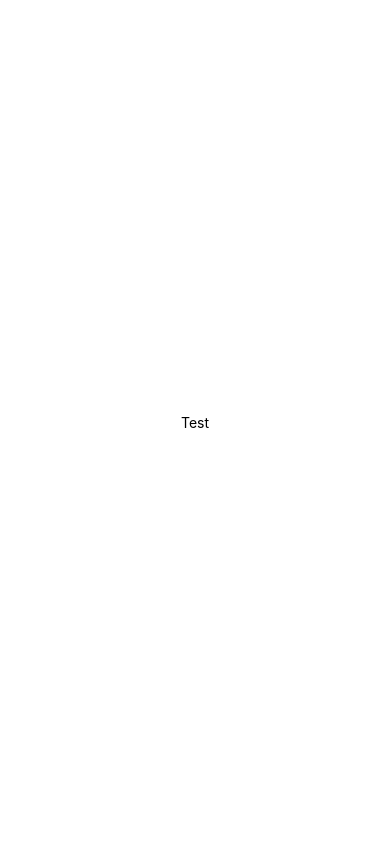
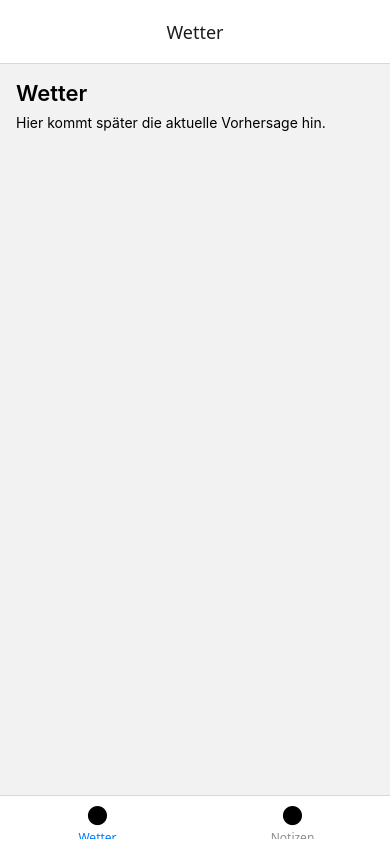
Before and after one commit to ZenoPrisma/GYLT, a React Native app in the folder gylt/: screen / in a window 390 px wide. Built offline with nearby package versions, Linux system fonts and the light colour scheme.

Commit message:
feat/first_Note_structure

```diff
--- a/gylt/src/App.tsx
+++ b/gylt/src/App.tsx
@@ -1,20 +1,13 @@
-import { StatusBar } from 'expo-status-bar';
-import { StyleSheet, Text, View } from 'react-native';
+// src/App.tsx
+import React from "react";
+import { StatusBar } from "react-native";
+import ModuleContainer from "./navigation/ModuleContainer";
 
 export default function App() {
   return (
-    <View style={styles.container}>
-      <Text>Test</Text>
-      <StatusBar style="auto" />
-    </View>
+    <>
+      <StatusBar />
+      <ModuleContainer />
+    </>
   );
 }
-
-const styles = StyleSheet.create({
-  container: {
-    flex: 1,
-    backgroundColor: '#fff',
-    alignItems: 'center',
-    justifyContent: 'center',
-  },
-});
--- /dev/null
+++ b/gylt/src/modules/notes/Notes.styles.ts
@@ -0,0 +1,17 @@
+// src/modules/notes/Notes.styles.ts
+import { StyleSheet } from "react-native";
+
+export const styles = StyleSheet.create({
+  container: { flex: 1, padding: 16, gap: 12 },
+  title: { fontSize: 22, fontWeight: "600" },
+  row: { flexDirection: "row", alignItems: "center", gap: 8 },
+  input: {
+    flex: 1,
+    borderWidth: 1,
+    borderColor: "#ddd",
+    paddingHorizontal: 10,
+    paddingVertical: 8,
+    borderRadius: 8,
+  },
+  noteItem: { fontSize: 16 },
+});
--- /dev/null
+++ b/gylt/src/modules/notes/Notes.tsx
@@ -0,0 +1,80 @@
+// src/modules/notes/Notes.tsx
+import React, { useEffect, useState } from "react";
+import { View, Text, TextInput, Button, FlatList, Alert } from "react-native";
+import { styles } from "./Notes.styles";
+import AsyncStorage from "@react-native-async-storage/async-storage";
+
+const STORAGE_KEY = "notes.v1";
+
+export function NotesScreen() {
+  const [text, setText] = useState("");
+  const [notes, setNotes] = useState<string[]>([]);
+  const [loaded, setLoaded] = useState(false);
+
+  // Laden beim Start
+  useEffect(() => {
+    (async () => {
+      try {
+        const raw = await AsyncStorage.getItem(STORAGE_KEY);
+        if (raw) setNotes(JSON.parse(raw));
+      } catch (e) {
+        console.warn("Load notes failed", e);
+      } finally {
+        setLoaded(true);
+      }
+    })();
+  }, []);
+
+  // Speichern bei Änderungen (nachdem initial geladen wurde)
+  useEffect(() => {
+    if (!loaded) return;
+    (async () => {
+      try {
+        await AsyncStorage.setItem(STORAGE_KEY, JSON.stringify(notes));
+      } catch (e) {
+        console.warn("Save notes failed", e);
+      }
+    })();
+  }, [notes, loaded]);
+
+  const addNote = () => {
+    if (!text.trim()) return;
+    setNotes((n) => [text.trim(), ...n]);
+    setText("");
+  };
+
+  const clearAll = async () => {
+    Alert.alert("Alle Notizen löschen?", "Das kann nicht rückgängig gemacht werden.", [
+      { text: "Abbrechen", style: "cancel" },
+      { text: "Löschen", style: "destructive", onPress: () => setNotes([]) },
+    ]);
+  };
+
+  return (
+    <View style={styles.container}>
+      <Text style={styles.title}>Notizen</Text>
+
+      <View style={styles.row}>
+        <TextInput
+          style={styles.input}
+          placeholder="Neue Notiz…"
+          value={text}
+          onChangeText={setText}
+          onSubmitEditing={addNote}
+          returnKeyType="done"
+        />
+        <Button title="Add" onPress={addNote} />
+      </View>
+
+      <FlatList
+        data={notes}
+        keyExtractor={(item, idx) => item + idx}
+        renderItem={({ item }) => <Text style={styles.noteItem}>• {item}</Text>}
+        contentContainerStyle={{ gap: 8, paddingBottom: 24 }}
+        ListEmptyComponent={<Text>Noch keine Notizen.</Text>}
+      />
+
+      <Button title="Alle löschen" onPress={clearAll} />
+    </View>
+  );
+}
--- /dev/null
+++ b/gylt/src/modules/registry.ts
@@ -0,0 +1,22 @@
+// src/modules/registry.ts
+import type { ComponentType } from "react";
+import { NotesScreen } from ".//notes/Notes";
+import { WeatherScreen } from ".//weather/Weather";
+
+export type ModuleId = "weather" | "notes";
+
+export type AppModule = {
+  id: ModuleId;
+  title: string;
+  tabIcon?: string; // optional: später für Icons
+  component: ComponentType<any>;
+  enabled: boolean;
+};
+
+export const MODULES: AppModule[] = [
+  { id: "weather", title: "Wetter", component: WeatherScreen, enabled: true },
+  { id: "notes",   title: "Notizen", component: NotesScreen,   enabled: true },
+];
+
+// Praktischer Helper: Nur aktivierte Module liefern
+export const getEnabledModules = () => MODULES.filter(m => m.enabled);
--- /dev/null
+++ b/gylt/src/modules/weather/Weather.styles.ts
@@ -0,0 +1,7 @@
+// src/modules/weather/Weather.styles.ts
+import { StyleSheet } from "react-native";
+
+export const styles = StyleSheet.create({
+  container: { flex: 1, padding: 16, gap: 8, justifyContent: "flex-start" },
+  title: { fontSize: 22, fontWeight: "600" },
+});
--- /dev/null
+++ b/gylt/src/modules/weather/Weather.tsx
@@ -0,0 +1,14 @@
+// src/modules/weather/Weather.tsx
+import React from "react";
+import { View, Text } from "react-native";
+import { styles } from ".//Weather.styles";
+
+export function WeatherScreen() {
+  // Später: echte Wetter-API, Standort etc.
+  return (
+    <View style={styles.container}>
+      <Text style={styles.title}>Wetter</Text>
+      <Text>Hier kommt später die aktuelle Vorhersage hin.</Text>
+    </View>
+  );
+}
--- /dev/null
+++ b/gylt/src/navigation/ModuleContainer.tsx
@@ -0,0 +1,35 @@
+// src/navigation/ModuleContainer.tsx
+import React from "react";
+import { NavigationContainer } from "@react-navigation/native";
+import { createBottomTabNavigator } from "@react-navigation/bottom-tabs";
+import { getEnabledModules } from "../modules/registry";
+import { Text } from "react-native";
+
+const Tab = createBottomTabNavigator();
+
+export default function ModuleContainer() {
+  const mods = getEnabledModules();
+
+  return (
+    <NavigationContainer>
+      <Tab.Navigator
+        screenOptions={{
+          headerTitleAlign: "center",
+          tabBarLabelStyle: { fontSize: 12 },
+        }}
+      >
+        {mods.map((m) => (
+          <Tab.Screen
+            key={m.id}
+            name={m.title}
+            component={m.component}
+            options={{
+              // später: Icons via react-native-vector-icons oder @expo/vector-icons
+              tabBarIcon: () => <Text>⬤</Text>,
+            }}
+          />
+        ))}
+      </Tab.Navigator>
+    </NavigationContainer>
+  );
+}
```
Also changed, not shown: gylt/package.json (+6 -1 lines), gylt/src/app.json (+7 -1 lines), gylt/src/modules/modules.md (deleted), 1 other file (tests, documents, lock files or other folders).
